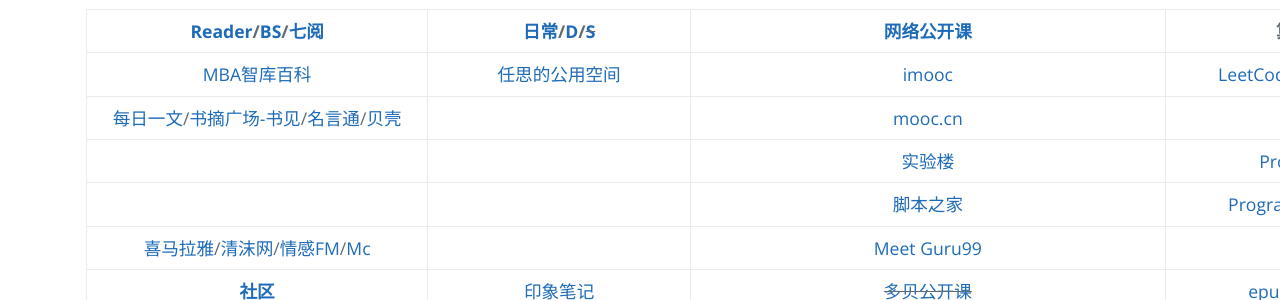
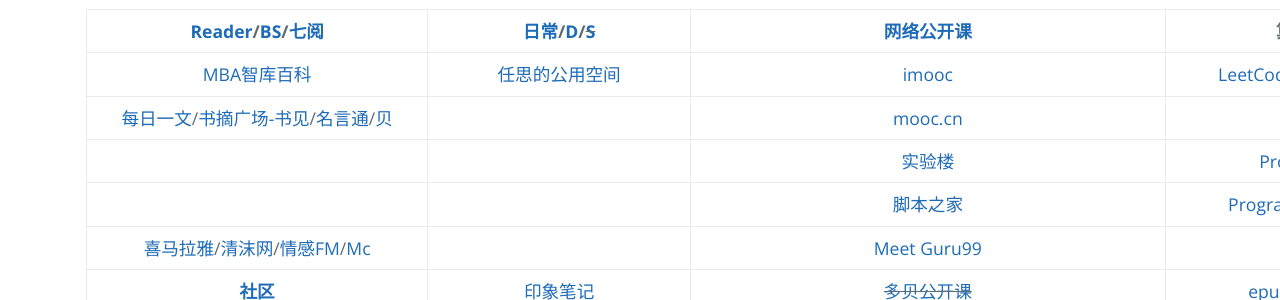
Before and after one commit to AmbroseRen/test, a Jekyll site: the page built from navigation.md, in a window 1280 px wide. Shown: the part 124-424 px from the top of the page. Built offline with Jekyll 4.4.1, drawn with Linux system fonts in a browser that asks for light colours; our own code applies the rules of GitHub Pages for plain Markdown files; the repository's description, which GitHub fills in, is left out.

Commit message:
Update navigation.md

```diff
--- a/navigation.md
+++ b/navigation.md
@@ -26,7 +26,7 @@
 | [Reader](Library/BookListsOne.md)/[BS](Library/BookSearch.md)/[七阅](https://www.7sbook.com/index/disk/index.html) | [日常](https://ambroseren.github.io/test/indexes.html)/[D](Data/DataRank.md)/~~[S](https://shouku123.com/rensi)~~ | [网络公开课](Library/LearnPlatform.md) | 算法社区 |
 |:---:|:---:|:---:|:---:|
 | [MBA智库百科](https://wiki.mbalib.com/wiki/首页) | [任思的公用空间](http://rensi.ys168.com/) | [imooc](https://www.imooc.com/course/list) | [LeetCode](https://leetcode.com/problemset/all/)/[LeetCode-cn](https://leetcode-cn.com/problemset/all/) |
-| [每日一文](https://meiriyiwen.com/random)/[书摘广场-书见](https://memo.bookfere.com/community/posts/all)/[名言通](https://www.mingyantong.com/)/[贝壳](Library/excerpt.md) | []() | [mooc.cn](https://www.cmooc.com/course) | []() |
+| [每日一文](https://meiriyiwen.com/random)/[书摘广场-书见](https://memo.bookfere.com/community/posts/all)/[名言通](https://www.mingyantong.com/)/[贝](Library/excerpt.md) | []() | [mooc.cn](https://www.cmooc.com/course) | []() |
 | []() | []() | [实验楼](https://www.lanqiao.cn/courses/) | [Project Euler](https://projecteuler.net/archives) |
 | []() | []() | [脚本之家](https://www.jb51.net/list/index_1.htm) | [Programming Praxis](https://programmingpraxis.com/) |
 | [喜马拉雅](https://www.ximalaya.com/my/subscribed/)/[清沫网](https://www.qingmo.net/)/[情感FM](https://www.qingmo.net/qingganfm)/[Mc](Art/Music/index.md) | []() | [Meet Guru99](https://www.guru99.com/) | __工具__ |
```
